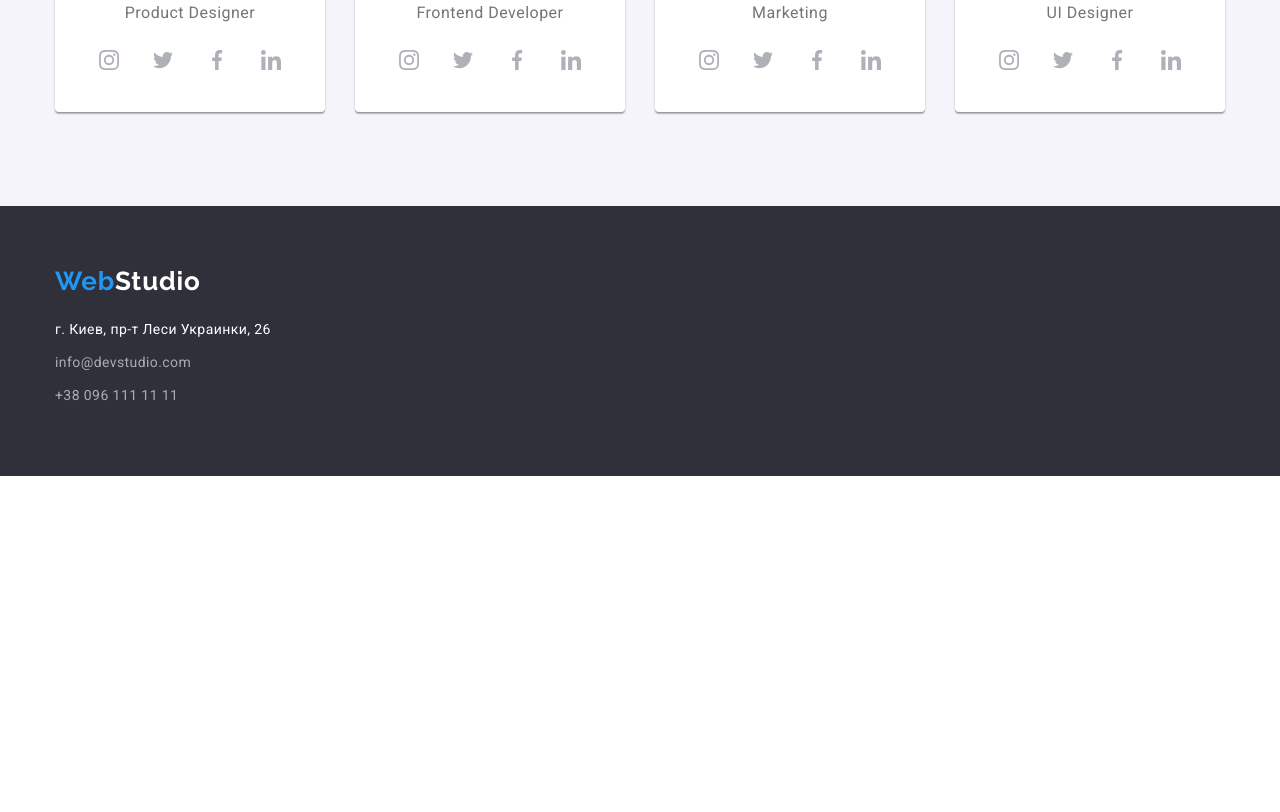
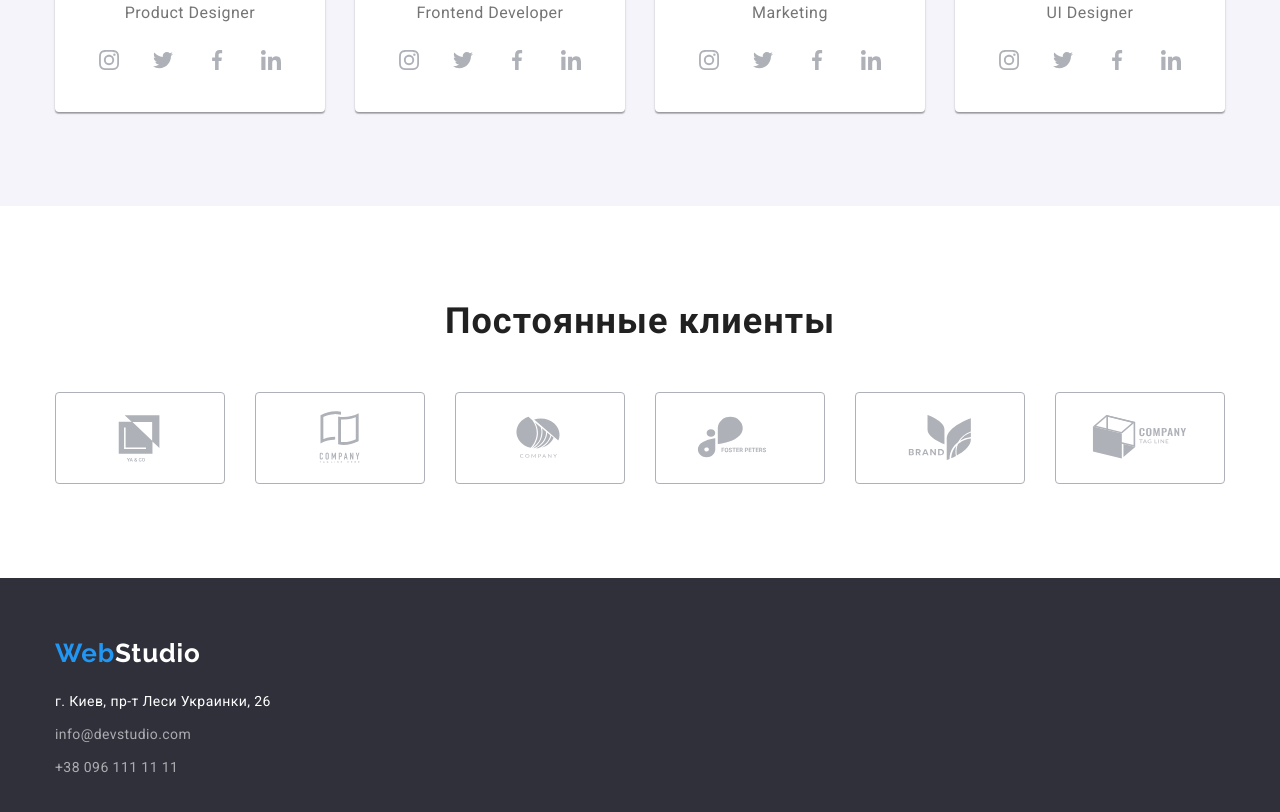
Before and after one commit to Sergey-Naumenko/goit-markup-hw-04, a plain HTML site: page index.html in a window 1280 px wide. Shown: the part 2099-2911 px from the top of the page. Before the commit the page ends 2575 px from the top, so only its background shows below. Drawn offline with nearby package versions, Linux system fonts and the light colour scheme.

Commit message:
add client icons

```diff
--- a/css/styles.css
+++ b/css/styles.css
@@ -298,7 +298,8 @@ img {
 /* Services */
 
 .services-title,
-.team-title {
+.team-title,
+.client-title {
     font-weight: 700;
     font-size: 36px;
     line-height: calc(42 / 36);
@@ -397,6 +398,40 @@ background-color: var(--accent-txt-cl);
     fill: #FFFFFF;
 }
 
+/* Clients */
+
+.client-title {
+    margin-bottom: 50px;
+}
+
+.client-list {
+    display: flex;
+    align-items: center;
+    justify-content: center;
+    gap: 30px;
+}
+
+.client-link {
+    display: flex;
+    justify-content: center;
+    align-items: center;
+    width: 170px;
+    height: 92px;
+    border: 1px solid #AFB1B8;
+    border-radius: 4px;
+}
+
+.client-icon {
+    fill: var(--social-icon-cl-team);
+}
+
+.client-link:hover {
+    border-color: var(--accent-txt-cl);
+}
+
+.client-link:hover .client-icon {
+    fill: var(--accent-txt-cl);
+}
 
 
 /* Footer */
--- a/index.html
+++ b/index.html
@@ -244,6 +244,32 @@
 					</ul>
 				</div>
 			</section>
+			<!-- Clients -->
+			<section class="section-clients section">
+				<div class="container">
+					<h2 class="client-title">Постоянные клиенты</h2>
+					<ul class="client-list list">
+						<li class="client-item"><a class="client-link link" href="" target="_blank" rel="noopener nofollow" aria-label="linkedin"><svg class="client-icon" width="106px" height="60px">
+							<use href="./images/icons.svg#icon-ya-go"></use>
+							</svg></a></li>
+						<li class="client-item"><a class="client-link link" href="" target="_blank" rel="noopener nofollow" aria-label="linkedin"><svg class="client-icon" width="106px" height="60px">
+							<use href="./images/icons.svg#icon-company"></use>
+							</svg></a></li>
+						<li class="client-item"><a class="client-link link" href="" target="_blank" rel="noopener nofollow" aria-label="linkedin"><svg class="client-icon" width="106px" height="60px">
+							<use href="./images/icons.svg#icon-company-1"></use>
+							</svg></a></li>
+						<li class="client-item"><a class="client-link link" href="" target="_blank" rel="noopener nofollow" aria-label="linkedin"><svg class="client-icon" width="106px" height="60px">
+							<use href="./images/icons.svg#icon-foster"></use>
+							</svg></a></li>
+						<li class="client-item"><a class="client-link link" href="" target="_blank" rel="noopener nofollow" aria-label="linkedin"><svg class="client-icon" width="106px" height="60px">
+							<use href="./images/icons.svg#icon-brand"></use>
+							</svg></a></li>
+						<li class="client-item"><a class="client-link link" href="" target="_blank" rel="noopener nofollow" aria-label="linkedin"><svg class="client-icon" width="106px" height="60px">
+							<use href="./images/icons.svg#icon-tagline"></use>
+							</svg></a></li>
+					</ul>
+				</div>
+			</section>
 		</main>
 		<!--Footer-->
 		<footer class="footer">
```
Also changed, not shown: 1 other file.
